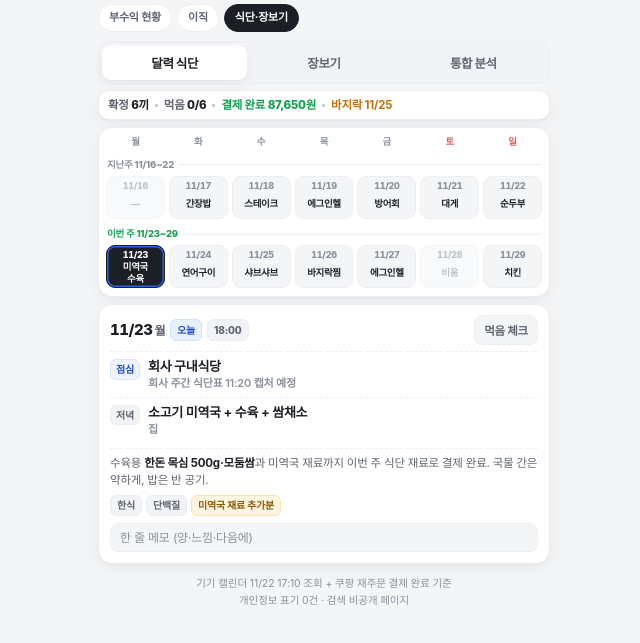
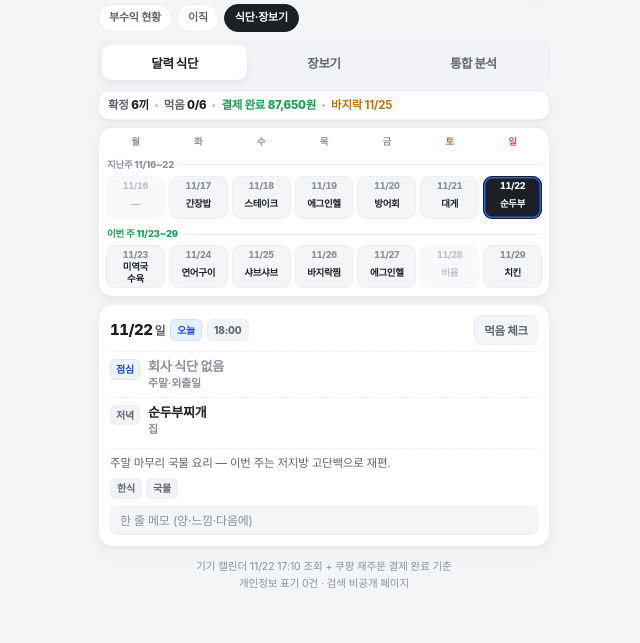
Before and after one commit to heaeazy-debug/heaeazy-debug.github.io, a plain HTML site: page meals.html in a window 1280 px wide. Shown: the part 55-698 px from the top of the page, without its empty margins (316-956 px from the left). Drawn offline with Linux system fonts and the light colour scheme.

Commit message:
식단 보드: '오늘' 표시·기본 선택 날짜를 기기 날짜 기준으로 계산

```diff
--- a/meals.html
+++ b/meals.html
@@ -350,7 +350,7 @@
 
 <script>
 /* ── 날짜 데이터 ───────────────────────────────────────────── */
-const TODAY = "2026-11-23";
+let TODAY = "2026-11-23";   // 기기 날짜가 이 2주 안에 있으면 그 날짜로 바뀐다(아래)
 
 /* 지난주 11/16~22 (기기 캘린더 기록) */
 const WEEK_PREV = [
@@ -399,6 +399,13 @@ const WEEK_CUR = [
 ];
 
 const ALL = WEEK_PREV.concat(WEEK_CUR);
+
+/* 오늘 표시·기본 선택은 기기 날짜 기준, 범위를 벗어나면 11/23로 고정 */
+(() => {
+  const now = new Date(), p = n => String(n).padStart(2, "0");
+  const k = now.getFullYear() + "-" + p(now.getMonth() + 1) + "-" + p(now.getDate());
+  if(ALL.some(d => d.key === k)) TODAY = k;
+})();
 
 /* ── 장보기 15종 (쿠팡 결제 완료) ─────────────────────────── */
 const SHOP = [
```
